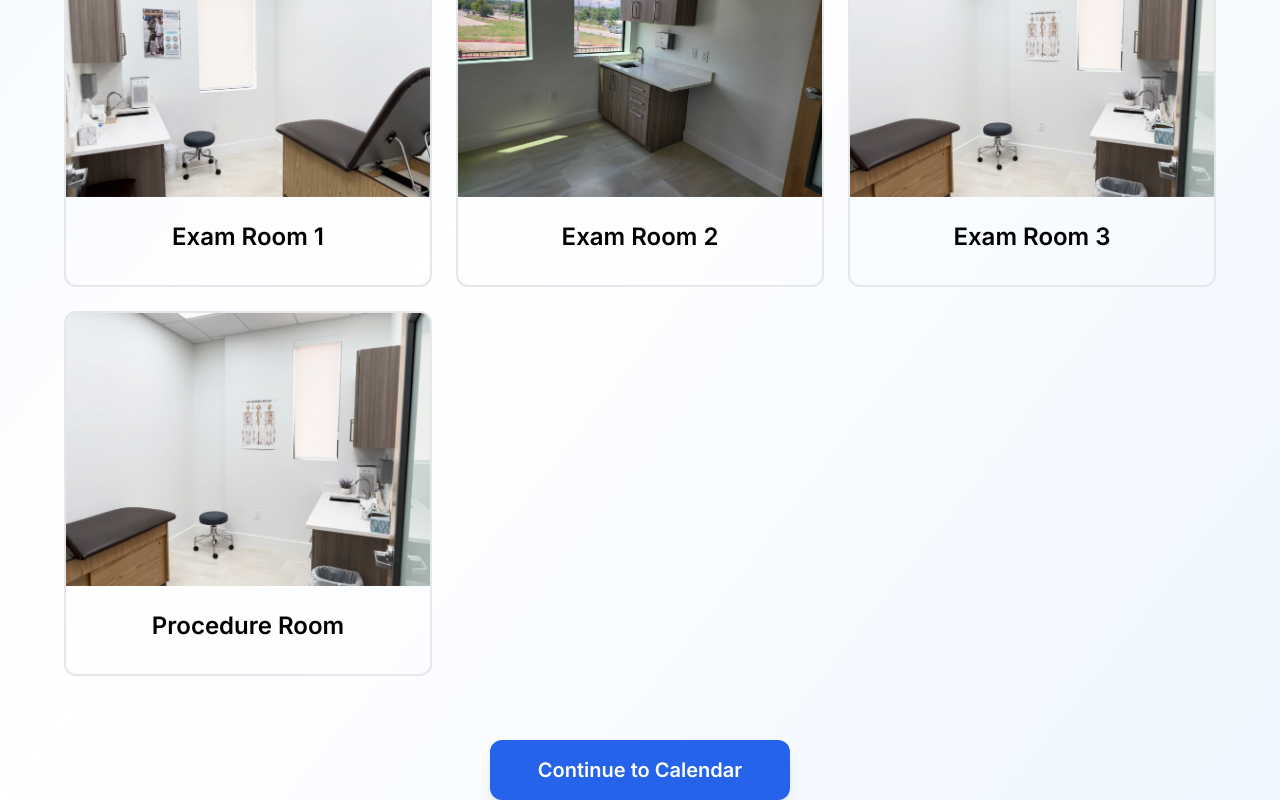
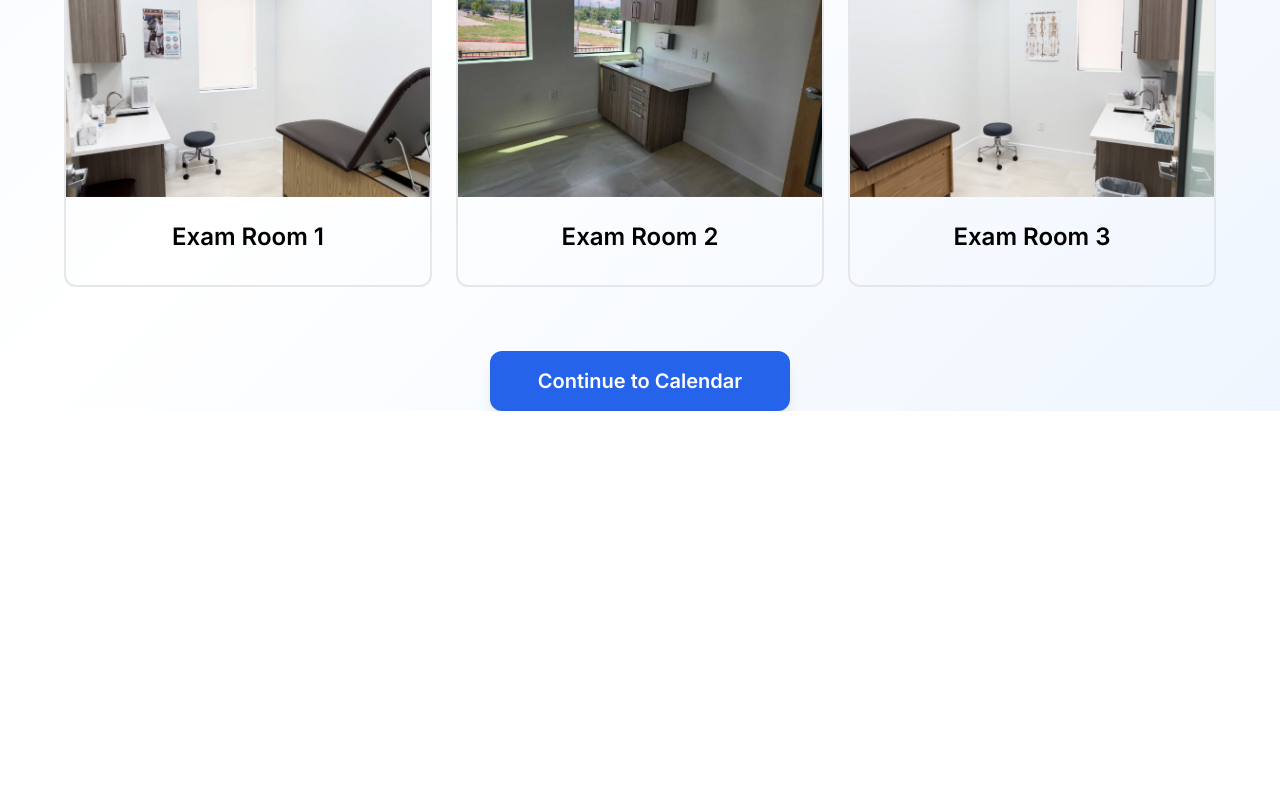
Before and after one commit to fizza-0909/Hire-a-clinic-Booking-System, a Next.js app: page /booking in a window 1280 px wide. Shown: the part 813-1613 px from the top of the page. After the commit the page ends 1224 px from the top, so only its background shows below. Built offline with nearby package versions, Linux system fonts and the light colour scheme; no server answers; sample sign-in values are in the browser's storage.

Commit message:
fix: remove room for now

```diff
--- a/src/app/booking/page.tsx
+++ b/src/app/booking/page.tsx
@@ -42,14 +42,6 @@ const BookingOptions = () => {
         {
             id: 3,
             name: 'Exam Room 3',
-            image: '/images/room3.png',
-            description: 'Private consultation space with state-of-the-art facilities',
-            selected: false,
-            timeSlot: 'full'
-        },
-        {
-            id: 4,
-            name: 'Procedure Room',
             image: '/images/room3.png',
             description: 'Private consultation space with state-of-the-art facilities',
             selected: false,
```
